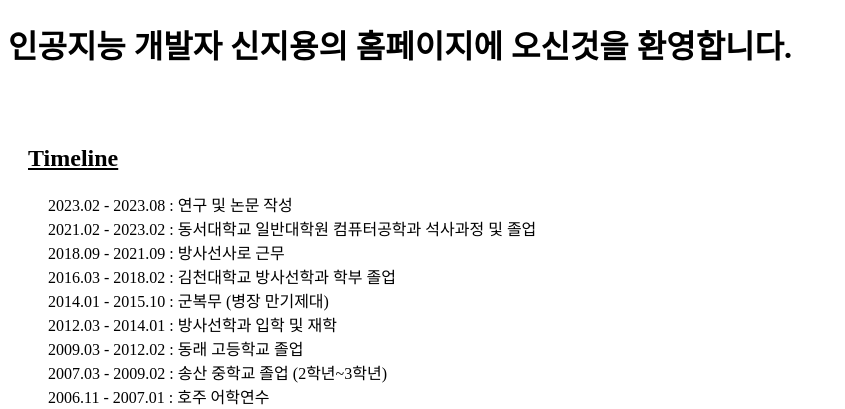
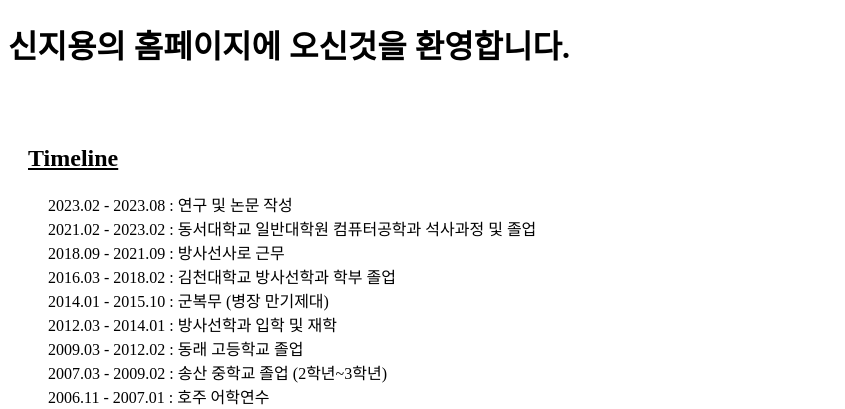
Before and after one commit to wldyd920/flask, a Flask app: page / in a window 1280 px wide. Shown: the top 409 px of the page, without its empty margins (0-845 px from the left). Run offline with Flask 3, Linux system fonts and the light colour scheme.

Commit message:
Update index.html

```diff
--- a/templates/index.html
+++ b/templates/index.html
@@ -2,7 +2,7 @@
 
 <title>신지용의 홈페이지</title>
 
-<h1>인공지능 개발자 신지용의 홈페이지에 오신것을 환영합니다.</h1>
+<h1>신지용의 홈페이지에 오신것을 환영합니다.</h1>
 </br></br>
 
 
```
